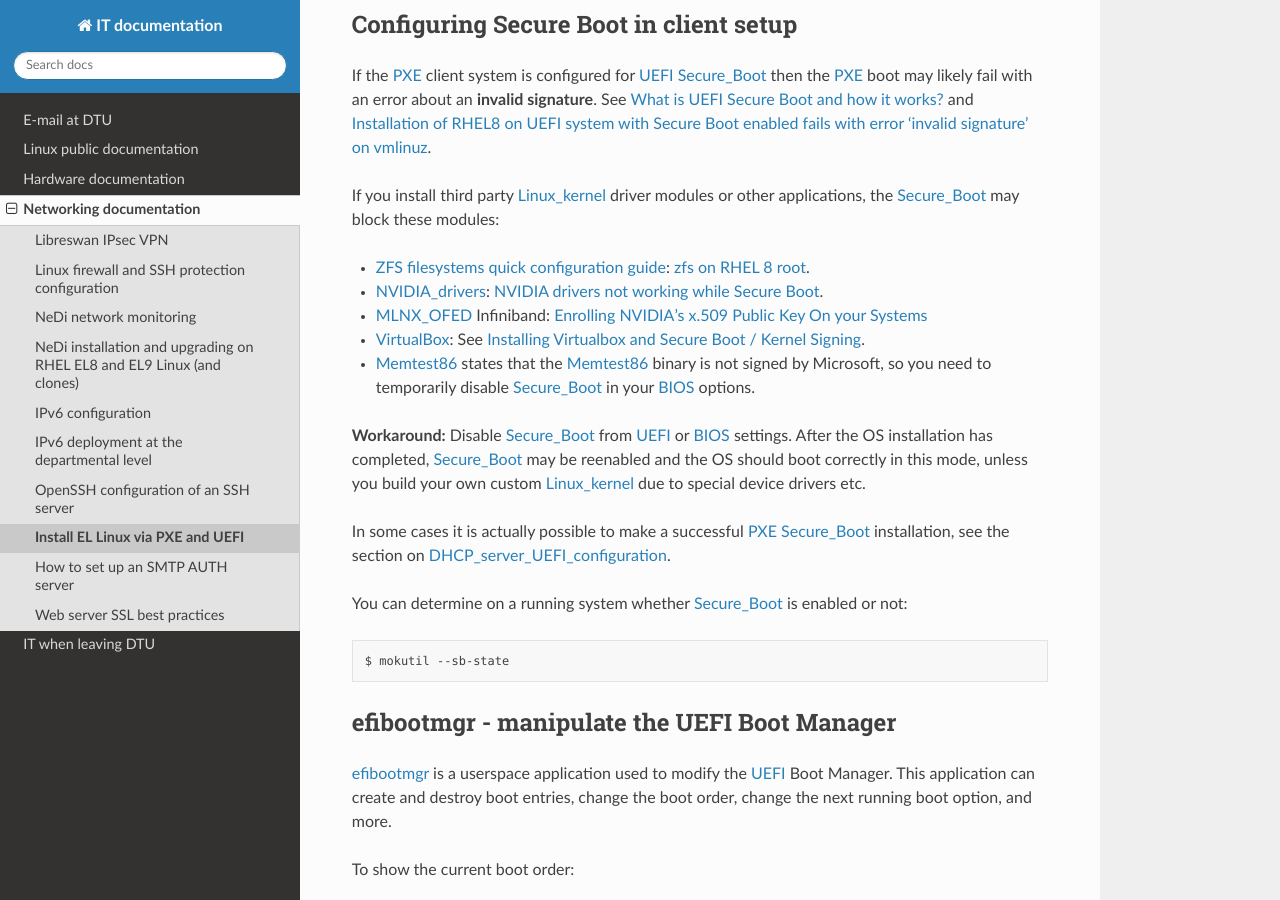
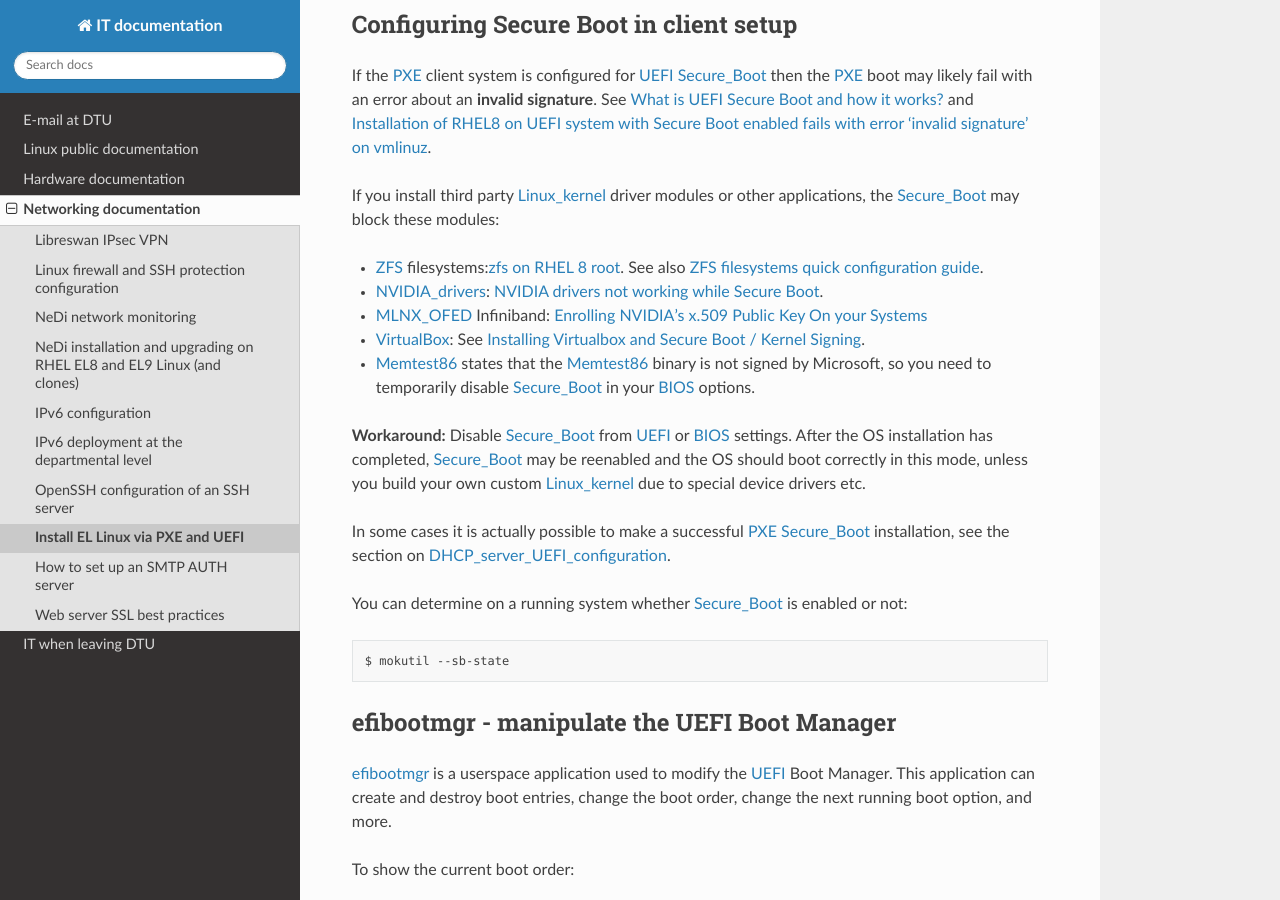
Before and after one commit to OleHolmNielsen/ITwiki, a Sphinx documentation site: the page built from docs/PXE_and_UEFI.rst, in a window 1280 px wide and 900 px high, scrolled down 3522 px. Built offline with Sphinx 7.4.7 and the Read the Docs theme 3.1.0, drawn with Linux system fonts in a browser that asks for light colours.

Commit message:
Minor edit

```diff
--- a/docs/PXE_and_UEFI.rst
+++ b/docs/PXE_and_UEFI.rst
@@ -171,7 +171,8 @@ and `Installation of RHEL8 on UEFI system with Secure Boot enabled fails with er
 If you install third party Linux_kernel_ driver modules or other applications,
 the Secure_Boot_ may block these modules:
 
-* :ref:`ZFS_filesystems`: `zfs on RHEL 8 root <https://www.reddit.com/r/zfs/comments/lw3pmz/zfs_on_rhel_8_root/>`_.
+* ZFS_ filesystems:`zfs on RHEL 8 root <https://www.reddit.com/r/zfs/comments/lw3pmz/zfs_on_rhel_8_root/>`_.
+  See also :ref:`ZFS_filesystems`.
 
 * NVIDIA_drivers_: `NVIDIA drivers not working while Secure Boot <https://forums.developer.nvidia.com/t/nvidia-drivers-not-working-while-secure-boot-is-enabled-after-updating-to-ubuntu-24-04/305351>`_.
 
@@ -192,6 +193,7 @@ You can determine on a running system whether Secure_Boot_ is enabled or not::
 
   $ mokutil --sb-state
 
+.. _ZFS: https://en.wikipedia.org/wiki/ZFS
 .. _VirtualBox: https://www.virtualbox.org/
 .. _NVIDIA_drivers: https://www.nvidia.com/en-in/drivers/
 .. _MLNX_OFED: https://network.nvidia.com/products/infiniband-drivers/linux/mlnx_ofed/
```
